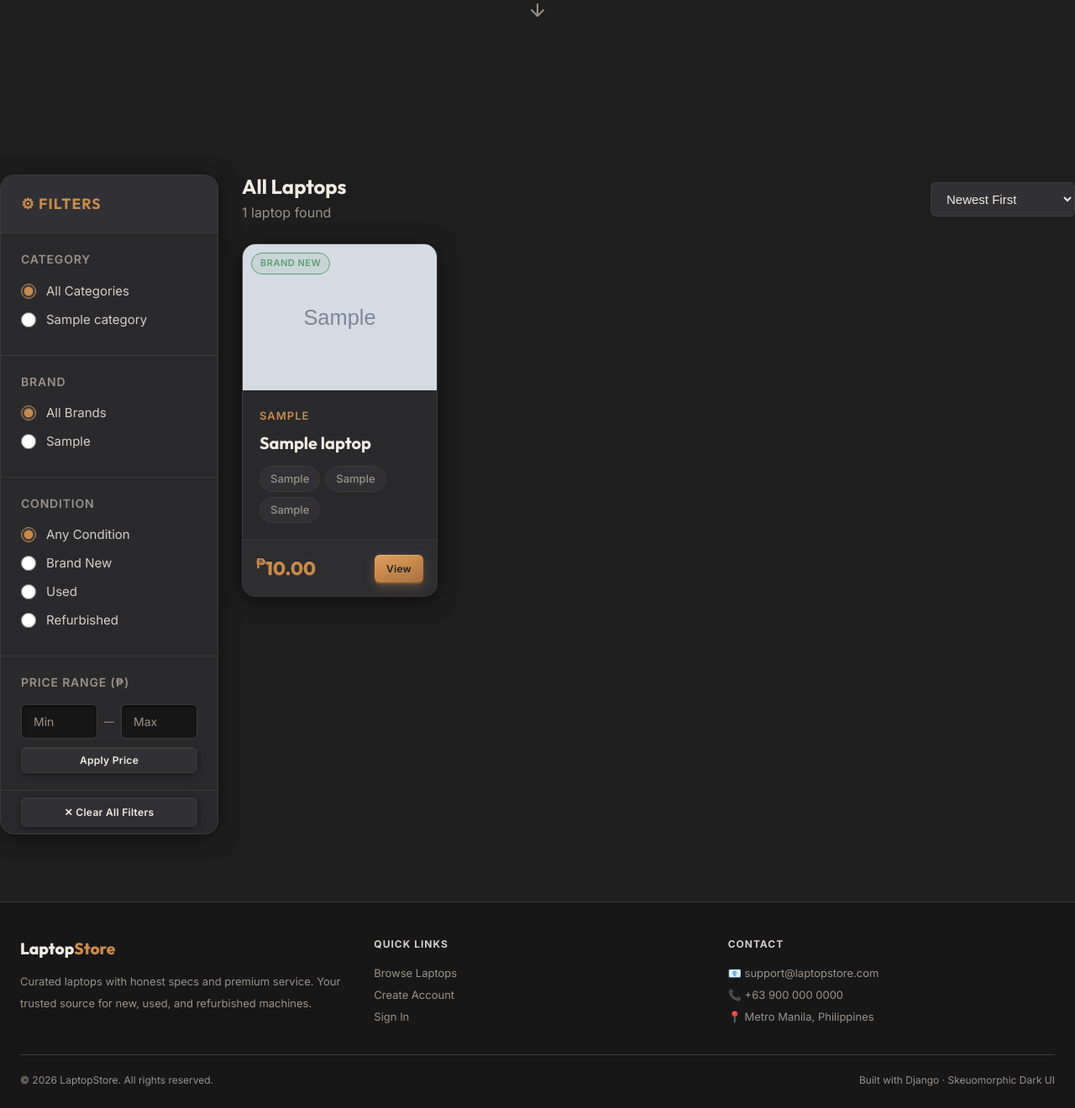
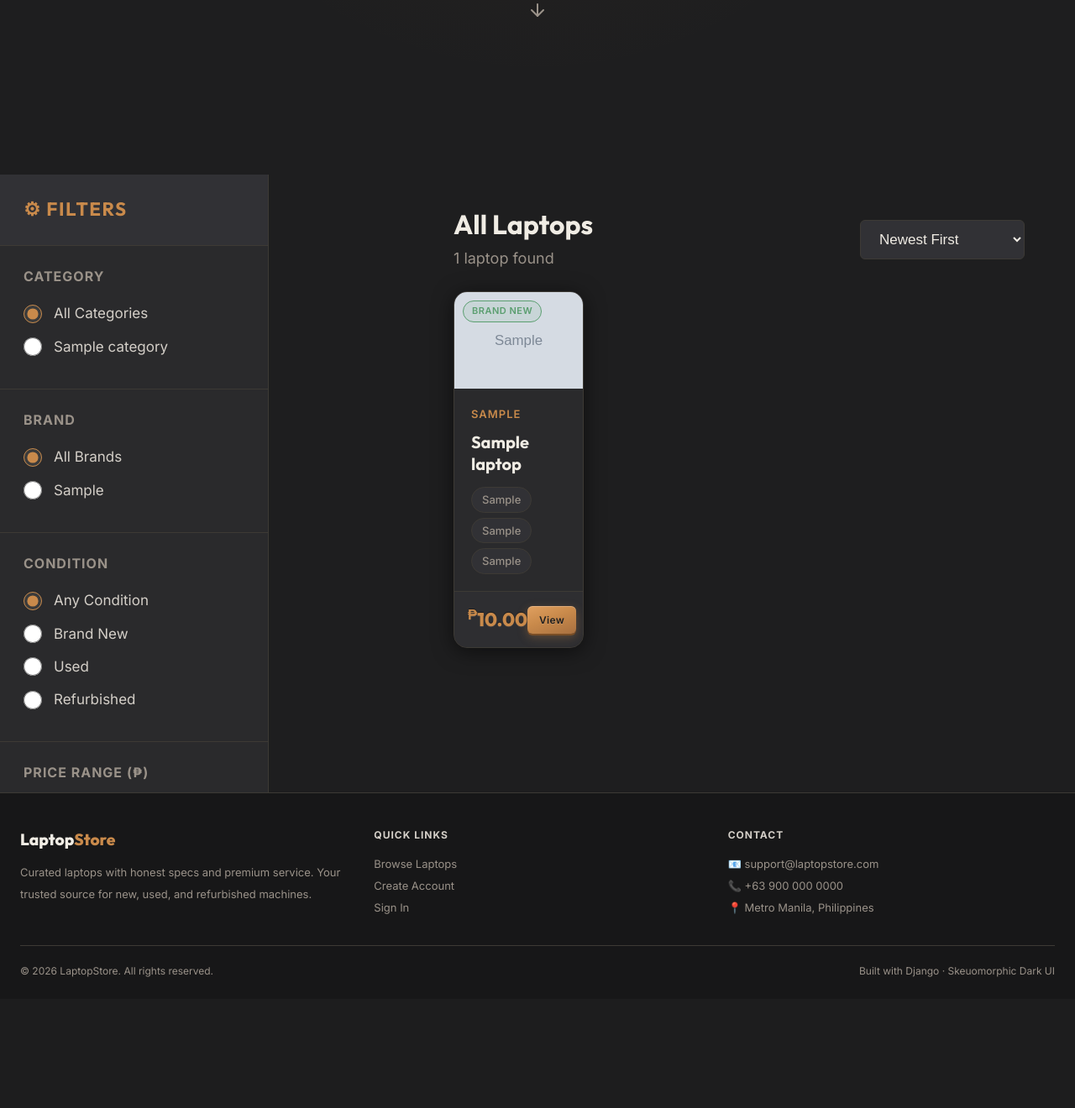
Before and after one commit to Cloyd-glitch/laptop-inventory-store, a Django app: page / in a window 1280 px wide. Shown: the part 593-1913 px from the top of the page at 84% size. After the commit the page ends 1757 px from the top, so only its background shows below. Run offline with Django 5.2, Linux system fonts and the light colour scheme; tables that the repository leaves empty hold one stand-in row (values such as "Sample post"); grey boxes marked "Sample" are stand-in pictures.

Commit message:
feat: add main CSS stylesheet and catalog list template

```diff
--- a/static/css/main.css
+++ b/static/css/main.css
@@ -471,43 +471,55 @@ select.form-input { cursor: pointer; }
 .alert-close:hover { opacity: 1; }
 
 /* ─── Filter Sidebar ─────────────────────────────────────── */
-.catalog-layout { display: grid; grid-template-columns: 260px 1fr; gap: 28px; align-items: start; }
-@media (max-width: 900px) { .catalog-layout { grid-template-columns: 1fr; } }
+.catalog-layout { display: flex; align-items: stretch; min-height: calc(100vh - 64px); }
+@media (max-width: 900px) { .catalog-layout { flex-direction: column; padding: 24px; } }
 
 .filter-sidebar {
+  width: 30%;
+  min-width: 320px;
+  max-width: 480px;
+  flex-shrink: 0;
   background: var(--bg-surface);
-  border: 1px solid var(--border);
-  border-radius: var(--radius-lg);
-  box-shadow: var(--shadow-card);
-  overflow: hidden;
+  border-right: 1px solid var(--border);
+  overflow-y: auto;
   position: sticky;
-  top: 80px;
+  top: 64px;
+  height: calc(100vh - 64px);
+}
+.catalog-main {
+  flex: 1;
+  padding: 40px 60px;
+  max-width: calc(100% - 30%);
+}
+@media (max-width: 900px) {
+  .filter-sidebar { width: 100%; height: auto; position: relative; top: 0; border: 1px solid var(--border); border-radius: var(--radius-lg); margin-bottom: 24px; }
+  .catalog-main { max-width: 100%; padding: 0; }
 }
 .filter-sidebar-header {
   background: var(--bg-raised);
-  padding: 20px 24px;
+  padding: 24px 28px;
   font-family: 'Outfit', sans-serif;
   font-weight: 700;
-  font-size: 1.1rem;
+  font-size: 1.4rem;
   text-transform: uppercase;
-  letter-spacing: 1px;
+  letter-spacing: 1.5px;
   color: var(--accent);
   border-bottom: 1px solid var(--border);
 }
-.filter-section { padding: 20px 24px; border-bottom: 1px solid var(--border); }
+.filter-section { padding: 24px 28px; border-bottom: 1px solid var(--border); }
 .filter-section:last-child { border-bottom: none; }
 .filter-section-title {
-  font-size: 14px;
-  font-weight: 600;
+  font-size: 16px;
+  font-weight: 700;
   text-transform: uppercase;
-  letter-spacing: .8px;
+  letter-spacing: 1px;
   color: var(--text-muted);
-  margin-bottom: 14px;
+  margin-bottom: 18px;
 }
-.filter-option { display: flex; align-items: center; gap: 12px; margin-bottom: 10px; }
+.filter-option { display: flex; align-items: center; gap: 14px; margin-bottom: 12px; }
 .filter-option input[type="radio"],
-.filter-option input[type="checkbox"] { accent-color: var(--accent); width: 18px; height: 18px; cursor: pointer; }
-.filter-option label { font-size: 15px; color: var(--text-secondary); cursor: pointer; }
+.filter-option input[type="checkbox"] { accent-color: var(--accent); width: 22px; height: 22px; cursor: pointer; }
+.filter-option label { font-size: 17px; color: var(--text-secondary); cursor: pointer; }
 .filter-option label:hover { color: var(--text-primary); }
 
 .price-range { display: flex; gap: 8px; align-items: center; }
@@ -523,8 +535,8 @@ select.form-input { cursor: pointer; }
   flex-wrap: wrap;
   gap: 12px;
 }
-.catalog-count { color: var(--text-muted); font-size: 16px; }
-.sort-select { background: var(--bg-raised); border: 1px solid var(--border); color: var(--text-primary); padding: 10px 14px; border-radius: var(--radius-sm); font-size: 15px; cursor: pointer; }
+.catalog-count { color: var(--text-muted); font-size: 18px; }
+.sort-select { background: var(--bg-raised); border: 1px solid var(--border); color: var(--text-primary); padding: 12px 18px; border-radius: var(--radius-sm); font-size: 17px; cursor: pointer; }
 
 /* ─── Laptop Detail Page ─────────────────────────────────── */
 .detail-layout { display: grid; grid-template-columns: 1fr 1fr; gap: 48px; align-items: start; }
@@ -689,9 +701,9 @@ select.form-input { cursor: pointer; }
   text-align: center;
   padding: 80px 24px;
 }
-.empty-icon { font-size: 64px; margin-bottom: 24px; opacity: .5; }
-.empty-state h3 { color: var(--text-muted); font-size: 1.5rem; margin-bottom: 12px; }
-.empty-state p  { color: var(--text-muted); font-size: 16px; }
+.empty-icon { font-size: 80px; margin-bottom: 24px; opacity: .5; }
+.empty-state h3 { color: var(--text-muted); font-size: 1.8rem; margin-bottom: 14px; }
+.empty-state p  { color: var(--text-muted); font-size: 18px; }
 
 /* ─── Pagination ─────────────────────────────────────────── */
 .pagination { display: flex; justify-content: center; gap: 6px; margin-top: 40px; flex-wrap: wrap; }
--- a/templates/catalog/list.html
+++ b/templates/catalog/list.html
@@ -34,7 +34,6 @@
   </div>
 </section>
 
-<div class="container page-content" style="padding-top:0;">
   <div class="catalog-layout">
 
     <!-- Filter Sidebar -->
@@ -99,22 +98,22 @@
             <span class="price-range-sep">—</span>
             <input type="number" name="max_price" class="form-input" placeholder="Max" value="{{ max_price }}" min="0" id="max-price">
           </div>
-          <button type="submit" class="btn btn-secondary btn-sm btn-full" style="margin-top:10px;">Apply Price</button>
+          <button type="submit" class="btn btn-secondary btn-full" style="margin-top:14px; font-size:16px;">Apply Price</button>
         </div>
 
         <!-- Clear -->
-        <div class="filter-section" style="padding-top:8px;padding-bottom:8px;">
-          <a href="{% url 'catalog:list' %}" class="btn btn-secondary btn-sm btn-full">✕ Clear All Filters</a>
+        <div class="filter-section" style="padding-top:12px;padding-bottom:12px;">
+          <a href="{% url 'catalog:list' %}" class="btn btn-secondary btn-full" style="font-size:16px;">✕ Clear All Filters</a>
         </div>
       </form>
     </aside>
 
     <!-- Main Content -->
-    <div>
+    <div class="catalog-main">
       <!-- Catalog Header -->
       <div class="catalog-header">
         <div>
-          <h2 style="font-size:1.5rem;margin-bottom:4px;">
+          <h2 style="font-size:2rem;margin-bottom:8px;">
             {% if query %}Results for "{{ query }}"{% else %}All Laptops{% endif %}
           </h2>
           <span class="catalog-count">{{ total_count }} laptop{{ total_count|pluralize }} found</span>
@@ -169,6 +168,6 @@
       </div>
       {% endif %}
     </div>
+    </div>
   </div>
-</div>
 {% endblock %}
```
